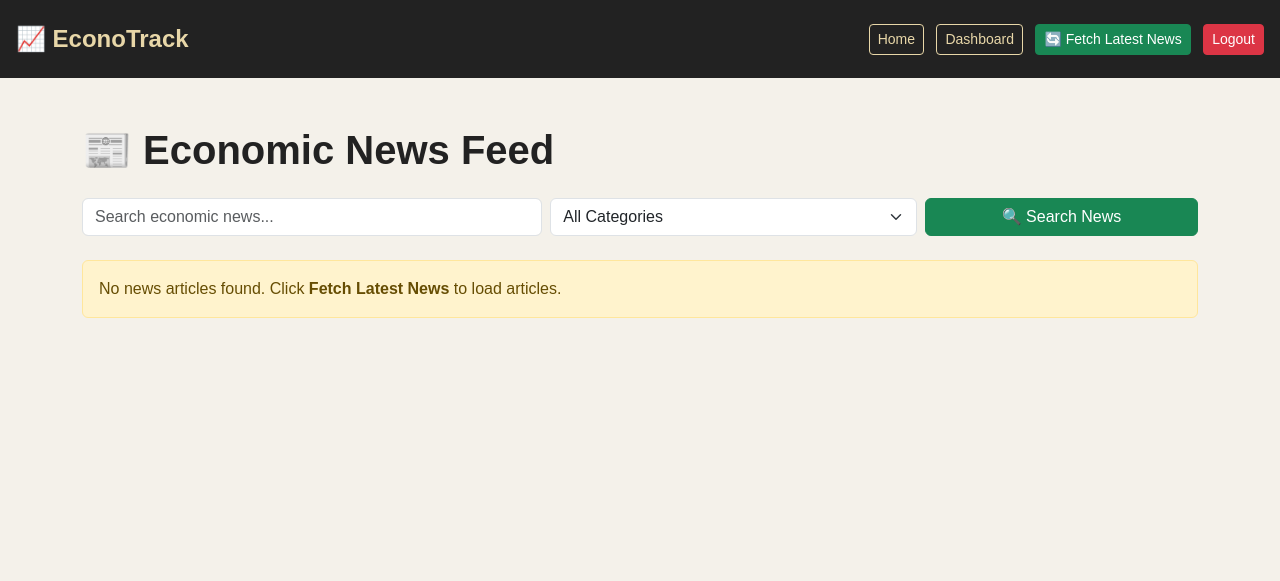
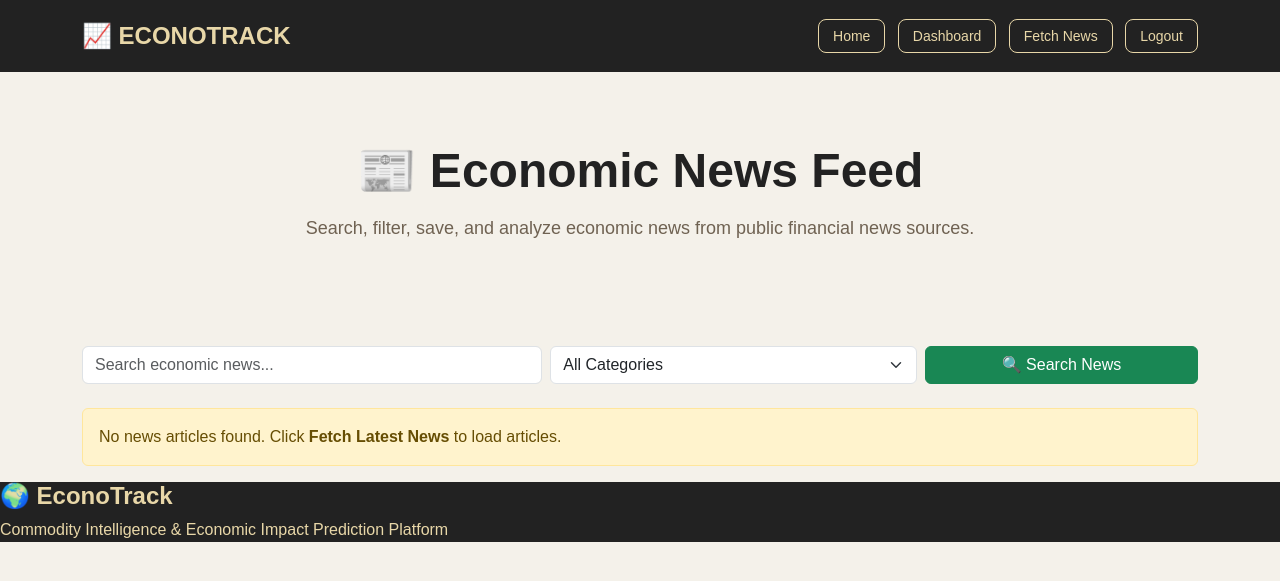
Before and after one commit to janeeswar/Git-exercise-G089, a Python web app: template econotrack/templates/news.html in a window 1280 px wide. Shown: the top 581 px of the page. Run offline with Jinja, Linux system fonts and the light colour scheme; the template is opened without the code that fills it, so the values that code supplies are empty.

Commit message:
style news page

```diff
--- a/econotrack/templates/news.html
+++ b/econotrack/templates/news.html
@@ -11,22 +11,42 @@
 
 <body>
 
-<nav class="navbar navbar-dark bg-dark p-3">
-    <a href="/" class="navbar-brand fw-bold">📈 EconoTrack</a>
+<nav class="navbar-custom">
 
-    <div>
-        <a href="/" class="btn btn-outline-light btn-sm me-2">Home</a>
-        <a href="/dashboard" class="btn btn-outline-light btn-sm me-2">Dashboard</a>
-        <a href="/fetch_news" class="btn btn-success btn-sm me-2">🔄 Fetch Latest News</a>
-        <a href="/logout" class="btn btn-danger btn-sm">Logout</a>
+    <div class="container d-flex justify-content-between align-items-center">
+
+        <a href="/" class="brand">
+            📈 ECONOTRACK
+        </a>
+
+        <div>
+            <a href="/" class="nav-btn">Home</a>
+            <a href="/dashboard" class="nav-btn">Dashboard</a>
+            <a href="/fetch_news" class="nav-btn">Fetch News</a>
+            <a href="/logout" class="nav-btn">Logout</a>
+        </div>
+
     </div>
+
 </nav>
+
+
+<section class="hero">
+
+    <h1>
+        📰 Economic News Feed
+    </h1>
+
+    <p>
+        Search, filter, save, and analyze economic news from public financial news sources.
+    </p>
+
+</section>
+
 
 <div class="container mt-5">
 
-    <h1 class="fw-bold mb-4">
-        📰 Economic News Feed
-    </h1>
+
 
     <form method="GET" class="mb-4">
 
@@ -83,7 +103,7 @@
 
             {% for item in items %}
 
-                <div class="card mb-4 shadow-sm border-0">
+                <div class="hub-card mb-4">
 
                     <div class="card-body">
 
@@ -131,6 +151,18 @@
 
 </div>
 
+<div class="footer">
+
+    <h4>
+        🌍 EconoTrack
+    </h4>
+
+    <p>
+        Commodity Intelligence & Economic Impact Prediction Platform
+    </p>
+
+</div>
+
 </body>
 
 </html>
```
